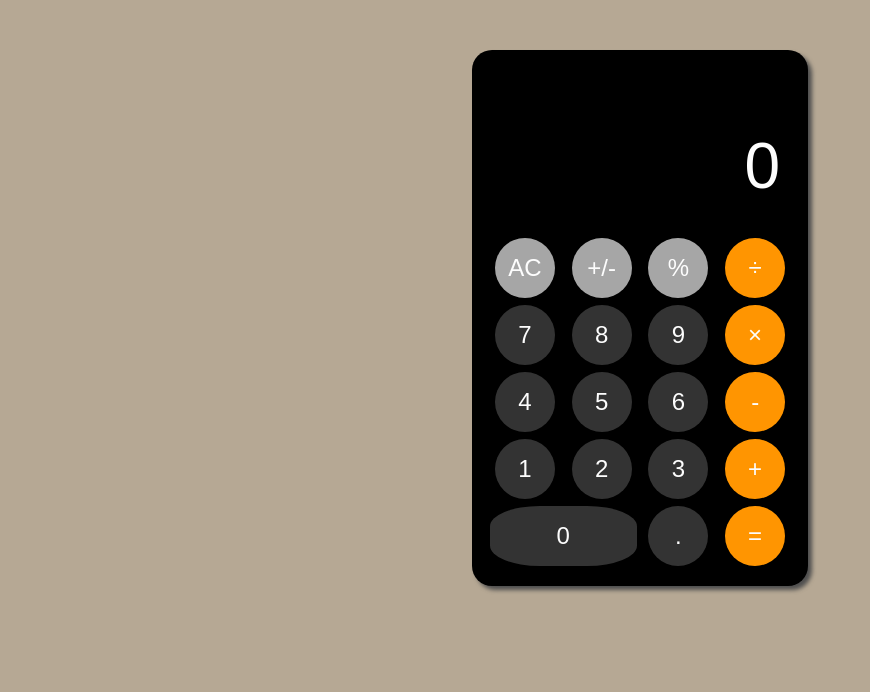
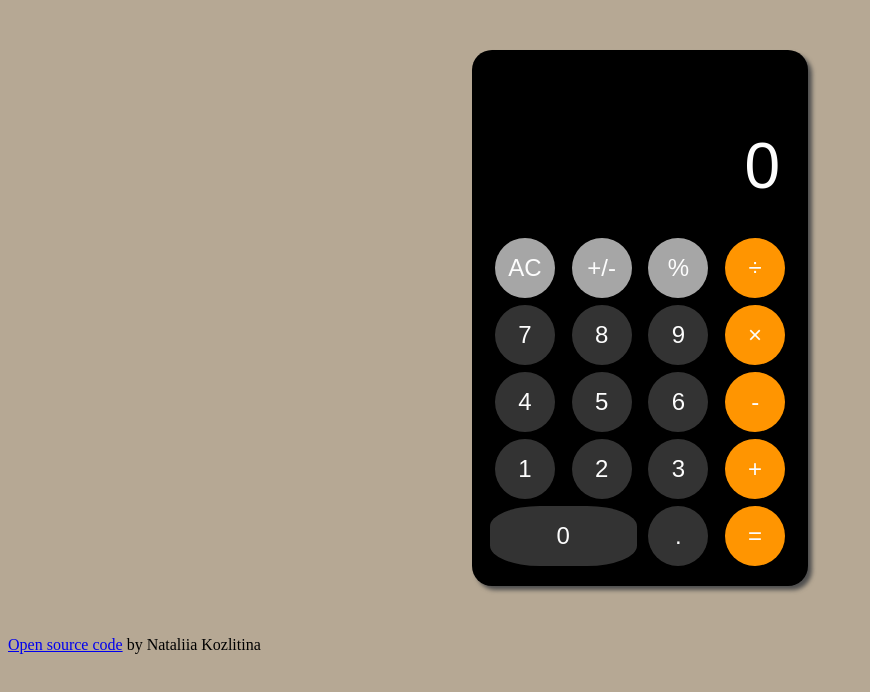
Before and after one commit to KozlitinaNatalia/calculator, a plain HTML site: page index.html in a window 1280 px wide. Shown: the whole page, without its empty margins (0-870 px from the left). Drawn offline with Linux system fonts and the light colour scheme.

Commit message:
add link to github

```diff
--- a/index.html
+++ b/index.html
@@ -34,5 +34,8 @@
         <div class="btn equal bg-orange">=</div>
       </div>
     </div>
+    <footer>
+      <p><a href="https://github.com/KozlitinaNatalia/calculator" target="_blank">Open source code</a> by Nataliia Kozlitina</p>
+  </footer>
   </body>
 </html>
```
